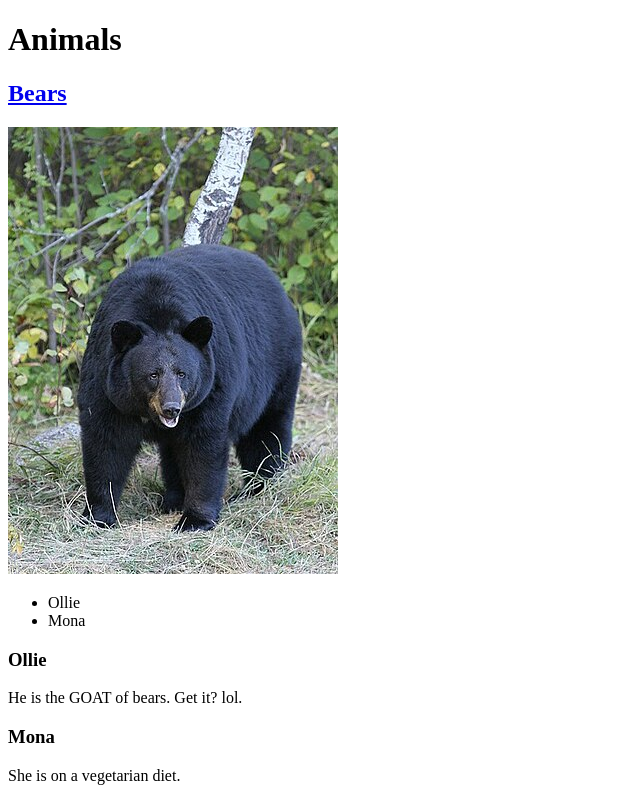
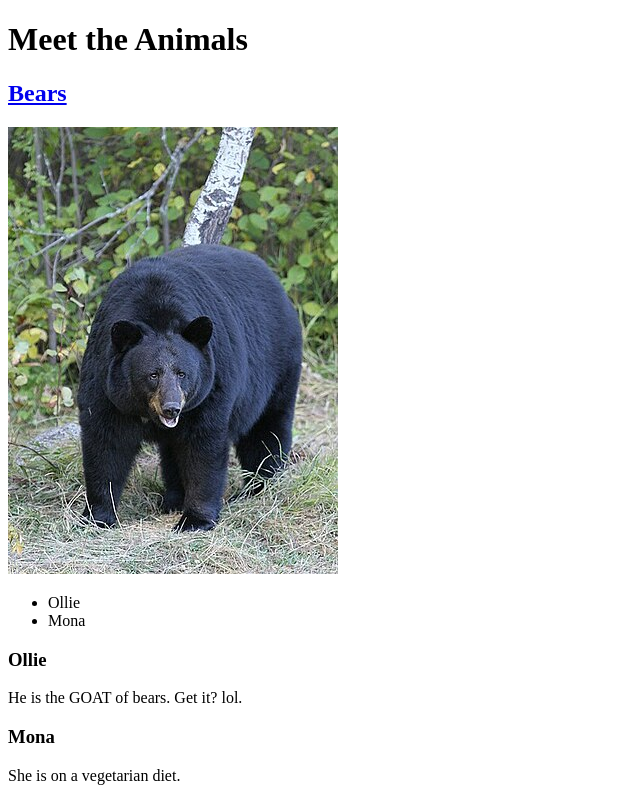
Before and after one commit to traceygordon/block05-workshop, a plain HTML site: page index.html in a window 1280 px wide. Shown: the top 800 px of the page, without its empty margins (0-640 px from the left). Drawn offline with Linux system fonts and the light colour scheme.

Commit message:
index.html

```diff
--- a/index.html
+++ b/index.html
@@ -5,11 +5,12 @@
     <meta charset="UTF-8">
     <meta name="viewport" content="width=device-width, initial-scale=1.0">
     <title>Meet the Animals</title>
+
 </head>
 
 <body>
 
-    <h1>Animals</h1>
+    <h1>Meet the Animals</h1>
     <h2>
         <a href="https://en.wikipedia.org/wiki/American_black_bear">Bears</a>
     </h2>
@@ -66,7 +67,7 @@
     <h2>
         <a href="https://en.wikipedia.org/wiki/Crocodile">Alligators</a>
     </h2>
-    <!--change to alligator picture-->>
+    <!--change to alligator picture-->
     <img src="alligator.jpg" />
     <ul>
         <li>Wren</li>
```
